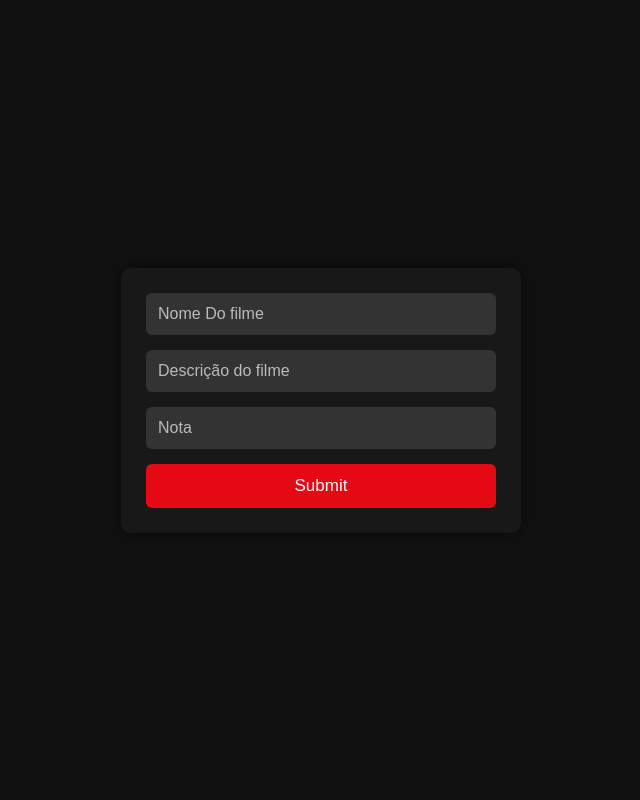
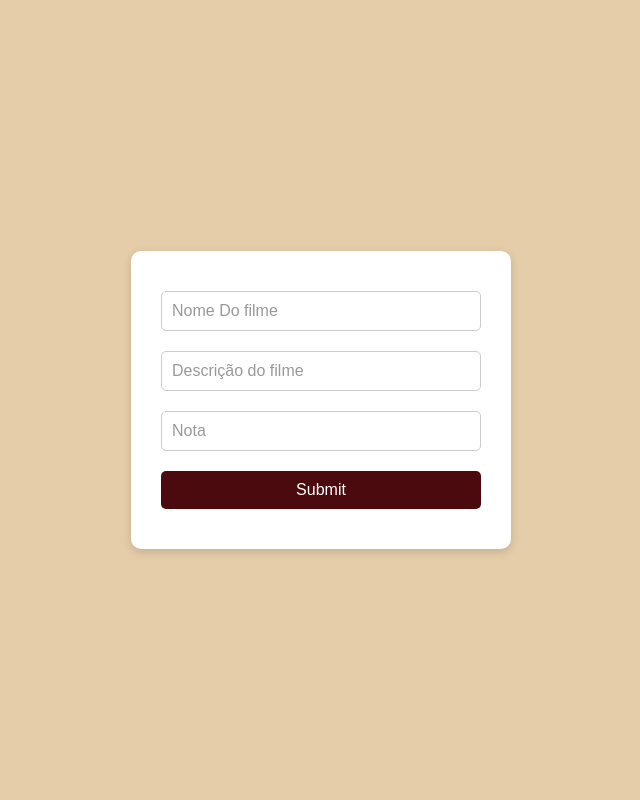
Before and after one commit to Dripskl/Leley-flix, a PHP site: page /5blog/add.html in a window 1280 px wide. Shown: the whole page, without its empty margins (319-959 px from the left). Run offline with PHP 8.4, Linux system fonts and the light colour scheme.

Commit message:
Refactor HTML structure and improve CSS organization

```diff
--- a/5blog/add.css
+++ b/5blog/add.css
@@ -1,57 +1,56 @@
+/* Corpo */
 body {
-    background-color: #111; /* fundo escuro estilo Netflix */
-    font-family: Arial, sans-serif;
+    font-family: 'Lucida Sans', sans-serif;
+    background-color: #e6cda9;
+    margin: 0;
     display: flex;
     justify-content: center;
     align-items: center;
     height: 100vh;
-    margin: 0;
-    color: white;
 }
 
+/* Formulário */
 form {
-    background-color: #181818;
-    padding: 25px;
+    background-color: #fff;
+    padding: 30px;
     border-radius: 10px;
-    width: 350px;
+    box-shadow: 0 3px 10px rgba(0,0,0,0.15);
     display: flex;
     flex-direction: column;
-    gap: 15px;
-    box-shadow: 0 0 15px rgba(0,0,0,0.5);
+    width: 320px;
 }
 
+/* Inputs */
 form input[type="text"],
-form input[type="number"] {
-    padding: 12px;
-    border: none;
-    border-radius: 6px;
-    background-color: #333;
-    color: white;
+form input[type="number"],
+form input[type="submit"] {
+    padding: 10px;
+    margin: 10px 0;
+    border-radius: 5px;
+    border: 1px solid #ccc;
     font-size: 16px;
 }
 
-form input[type="text"]::placeholder,
-form input[type="number"]::placeholder {
-    color: #bbb;
+/* Placeholder */
+input::placeholder {
+    color: #999;
 }
 
-form input[type="text"]:focus,
-form input[type="number"]:focus {
-    outline: 2px solid #e50914;
+/* Botão submit */
+form input[type="submit"] {
+    background-color: #4b0a0e;
+    color: #fff;
+    border: none;
+    cursor: pointer;
+    transition: background-color 0.3s;
+}
+form input[type="submit"]:hover {
+    background-color: #7e1b1b;
 }
 
-form input[type="submit"] {
-    background-color: #e50914;
-    border: none;
-    padding: 12px;
-    border-radius: 6px;
-    color: white;
-    font-size: 17px;
-    cursor: pointer;
-    transition: 0.2s;
+/* Responsividade */
+@media (max-width: 768px) {
+    form {
+        width: 90%;
+    }
 }
-
-form input[type="submit"]:hover {
-    background-color: #b0060f;
-    transform: scale(1.03);
-}
--- a/index.css
+++ b/index.css
@@ -107,3 +107,7 @@ header ul li a:hover {
 .leley{
     color: red;
 }
+
+.user img{
+    width: 20px;
+}
```
Also changed, not shown: 6admin/logar.php (+7 -3 lines), index.php (+9 -3 lines).
